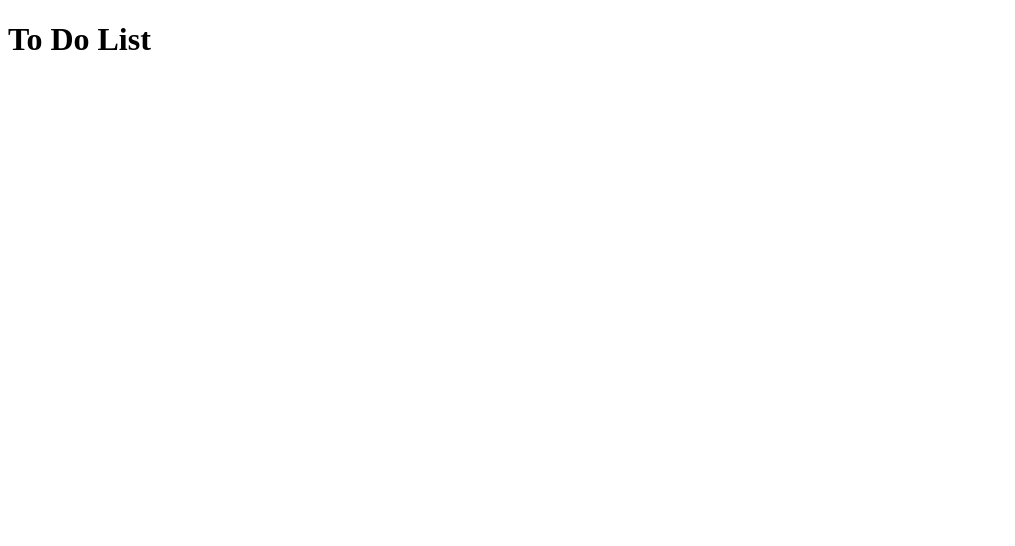
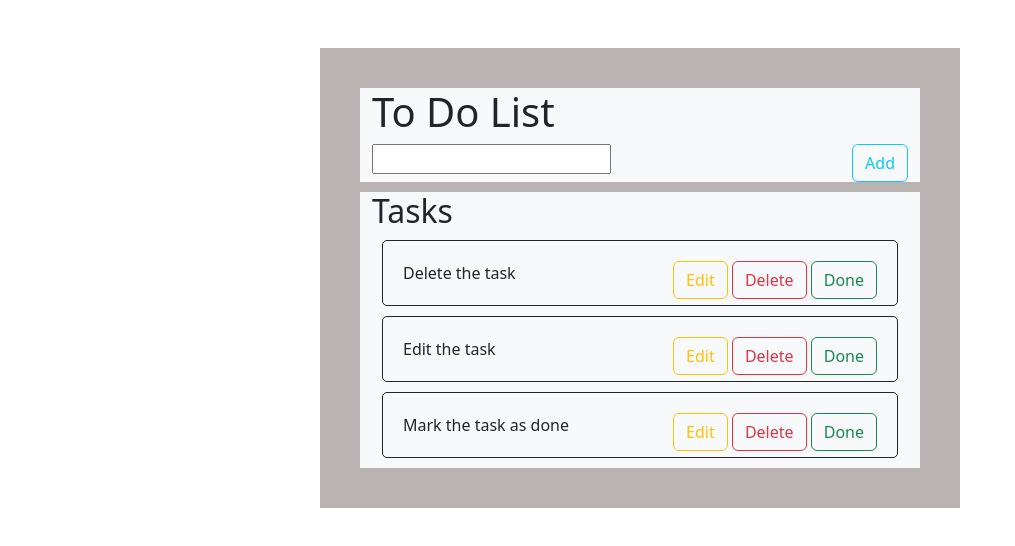
Before and after one commit to edda2022/To-Do-List, a plain HTML site: page index.html in a window 1280 px wide. Shown: the whole page, without its empty margins (0-1015 px from the left). Drawn offline with nearby package versions, Linux system fonts and the light colour scheme.

Commit message:
push to main 2

```diff
--- a/index.html
+++ b/index.html
@@ -4,16 +4,59 @@
     <meta charset="UTF-8">
     <meta http-equiv="X-UA-Compatible" content="IE=edge">
     <meta name="viewport" content="width=device-width, initial-scale=1.0">
+    <link href="https://cdn.jsdelivr.net/npm/bootstrap@5.2.3/dist/css/bootstrap.min.css" rel="stylesheet" integrity="sha384-rbsA2VBKQhggwzxH7pPCaAqO46MgnOM80zW1RWuH61DGLwZJEdK2Kadq2F9CUG65" crossorigin="anonymous">
     <link rel="stylesheet" href="./style.css">
     <title>To Do List</title>
 </head>
 
 <body>
-    <h1>To Do List</h1>
-    <p>
+    <main class="container mt-5">
+        <div class="row">
+            <div class="col bg-light">
+              <h1>To Do List</h1>
+              <section id="addtask">
+                <input label="Input Field">
+                <span><button class="addbutton btn btn-outline-info">Add</button>
+                </span>
+             </section>
+            </div>
+        </div>
 
-    </p>
+        <div class="row">
+            <div class="col bg-light">
+                <h2>Tasks</h2>
+                <section id="list">
+                    <div class="task">
+                        <span> Delete the task</span>
+                        <span class="buttons">
+                            <button class="btn btn-outline-warning">Edit</button>
+                            <button class="btn btn-outline-danger">Delete</button>
+                            <button class="btn btn-outline-success">Done</button>
+                        </span>
+                    </div>
+                    <div class="task">
+                        <span> Edit the task</span>
+                        <span class="buttons">
+                            <button class="btn btn-outline-warning">Edit</button>
+                            <button class="btn btn-outline-danger">Delete</button>
+                            <button class="btn btn-outline-success">Done</button>
+                        </span>
+                    </div>
+                    <div class="task">
+                        <span> Mark the task as done</span>
+                        <span class="buttons">
+                            <button class="btn btn-outline-warning">Edit</button>
+                            <button class="btn btn-outline-danger">Delete</button>
+                            <button class="btn btn-outline-success">Done</button>
+                        </span>
+                    </div>
 
+                 </section>
+            </div>
+        </div>
+
+    </main>
 <script src="./index.js"></script>
+<script src="https://cdn.jsdelivr.net/npm/bootstrap@5.2.3/dist/js/bootstrap.bundle.min.js" integrity="sha384-kenU1KFdBIe4zVF0s0G1M5b4hcpxyD9F7jL+jjXkk+Q2h455rYXK/7HAuoJl+0I4" crossorigin="anonymous"></script>
 </body>
 </html>
--- a/style.css
+++ b/style.css
@@ -0,0 +1,29 @@
+main {
+    background-color: rgb(185, 179, 179);
+}
+
+.container {
+    width: 50%;
+    padding: 30px;
+}
+
+.task {
+    border-style: solid;
+    border-radius: 5px;
+    border-width: 0.5px;
+    padding: 20px;
+    margin-top: 10px;
+}
+
+.buttons, .addbutton {
+    float: right;
+}
+
+#list {
+    margin: 10px;
+}
+
+.row {
+    margin: 10px;
+}
+/* Input Field */
```
Also changed, not shown: index.js (+7 -0 lines).
